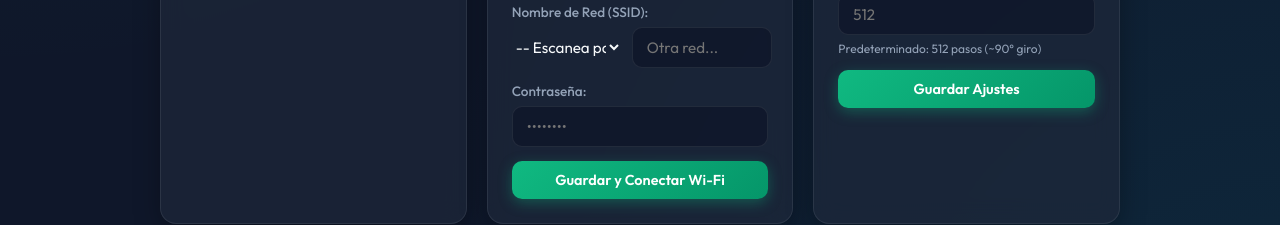
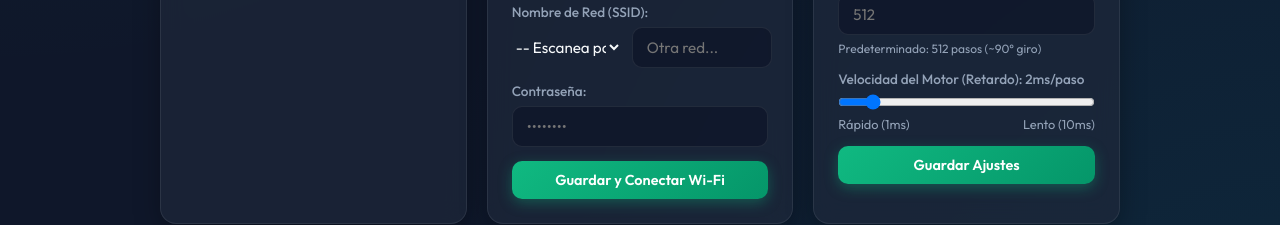
Before and after one commit to tecnobotacademy-sketch/comedero_pro, a plain HTML site: page index.html in a window 1280 px wide. Shown: the part 965-1190 px from the top of the page. Drawn offline with Linux system fonts and the light colour scheme; no server answers.

Commit message:
Update index.html

```diff
--- a/index.html
+++ b/index.html
@@ -155,8 +155,16 @@
                     </div>
                     <div class="form-group">
                         <label for="stepsInput">Pasos por Porción (Calibración):</label>
-                        <input type="number" id="stepsInput" min="100" max="5000" placeholder="512">
+                        <input type="number" id="stepsInput" min="100" max="10000" placeholder="512">
                         <small class="help-text">Predeterminado: 512 pasos (~90° giro)</small>
+                    </div>
+                    <div class="form-group">
+                        <label for="speedInput">Velocidad del Motor (Retardo): <span id="speedValueLabel">2ms/paso</span></label>
+                        <input type="range" id="speedInput" min="1" max="10" value="2" step="1" style="width: 100%;">
+                        <div style="display: flex; justify-content: space-between; font-size: 0.8em; color: var(--text-muted);">
+                            <span>Rápido (1ms)</span>
+                            <span>Lento (10ms)</span>
+                        </div>
                     </div>
                     <button type="submit" class="btn btn-primary">Guardar Ajustes</button>
                 </form>
```
